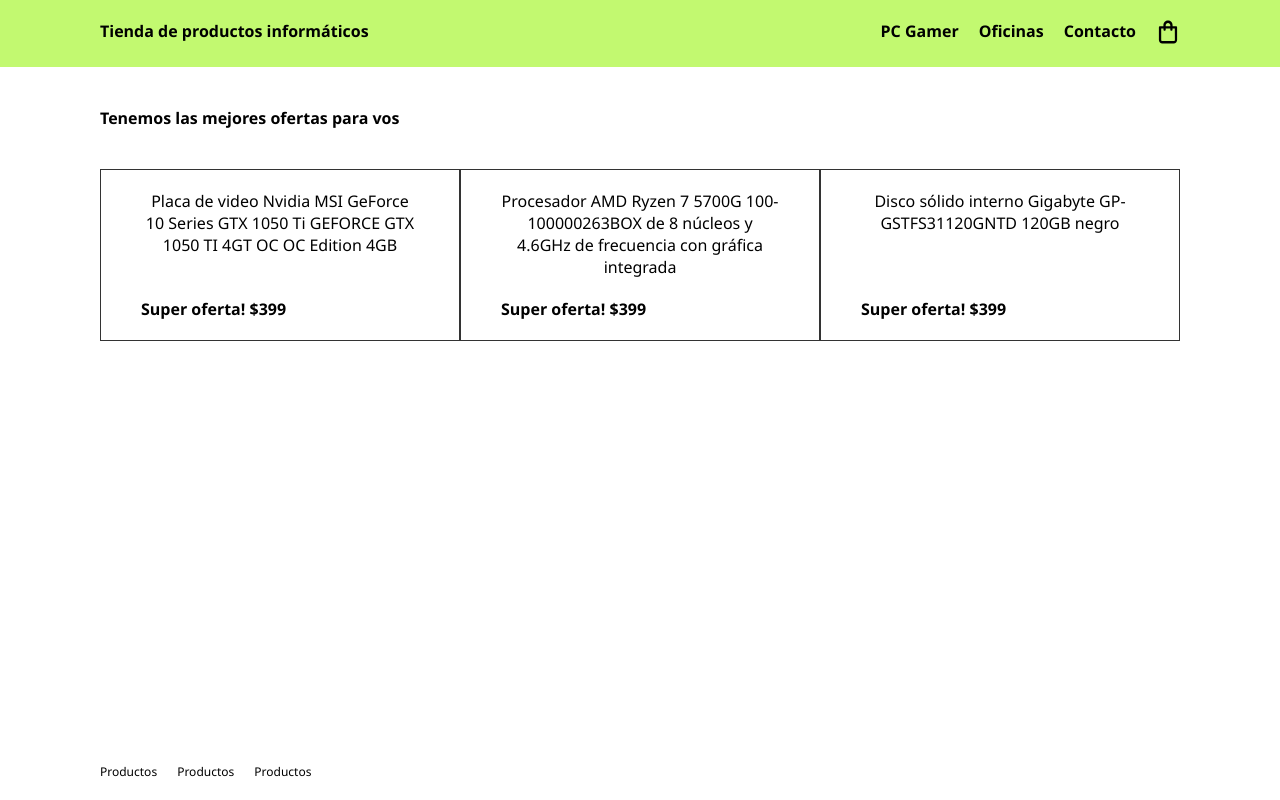
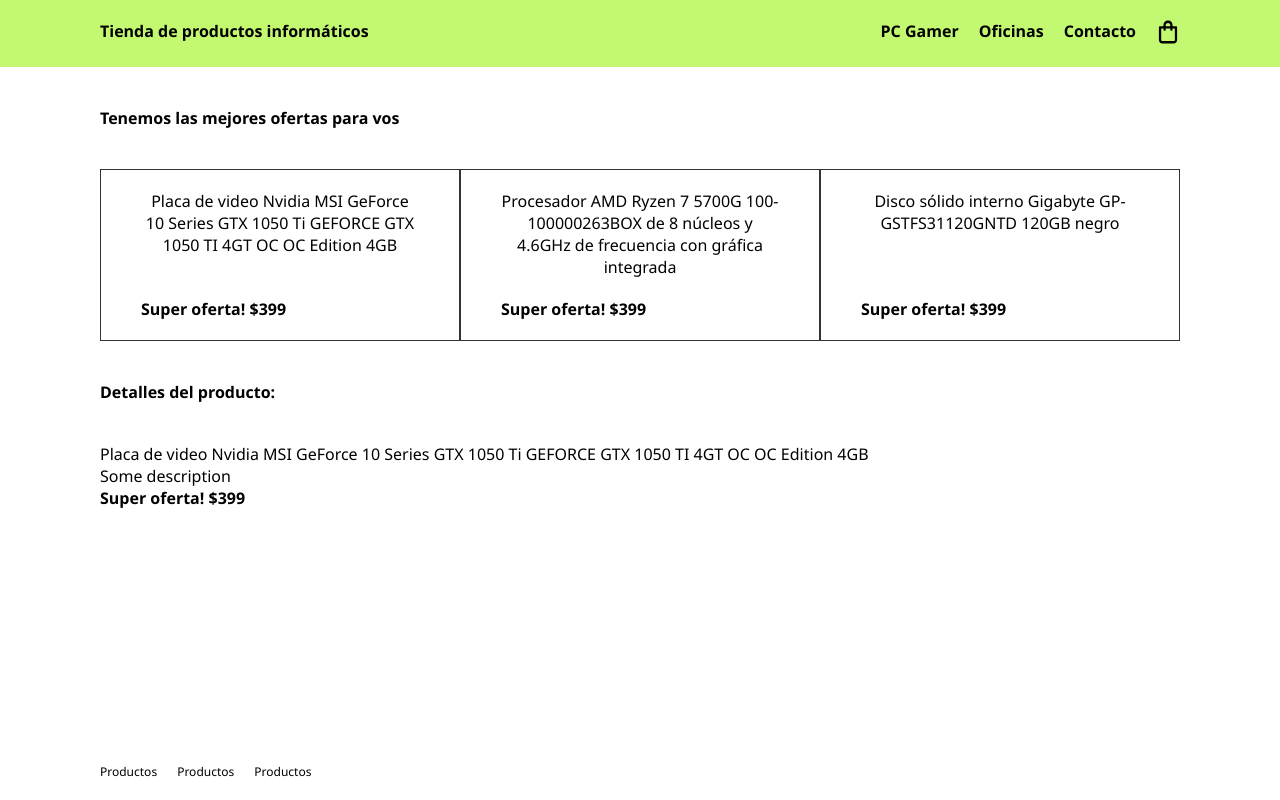
Before and after one commit to yikifp/ecommerce-4elementos, a React (Create React App) app: page / in a window 1280 px wide. Built offline with nearby package versions, Linux system fonts and the light colour scheme.

Commit message:
Update Item

```diff
--- /dev/null
+++ b/src/components/ItemDetail.jsx
@@ -0,0 +1,19 @@
+
+const ItemDetail = ({item}) => {
+
+    const {name, copy, price} = item;
+
+    return (
+        <div className="item-list-container">
+            <p>{name}</p>
+            <p>{copy}</p>
+            <h4 className="price">
+            <span>Super oferta! </span>
+            <span>${price}</span>
+            </h4>
+        </div>
+    )
+}
+
+
+export default ItemDetail;
--- /dev/null
+++ b/src/components/ItemDetailContainer.jsx
@@ -0,0 +1,27 @@
+import {useState, useEffect} from 'react';
+import ItemDetail from './ItemDetail';
+import {ReactComponent as LoaderIcon} from '../assets/svg/loader.svg';
+
+const ItemDetailContainer = ({productList}) => {
+    const [product, setProduct] = useState({});
+    const [loading, setLoading] = useState(true);
+
+    useEffect(()=> {
+        setTimeout(() => {
+            setProduct(productList[0]);
+            setLoading(false);
+        },2000)
+    })
+
+    return (
+        <div className="item-list-container">
+            <div className="content-wrapper">
+                <h2 className="title">Detalles del producto:</h2>
+                {loading ? <LoaderIcon /> :  <ItemDetail item={product} />}
+            </div>
+        </div>
+    )
+}
+
+
+export default ItemDetailContainer;
--- a/src/components/main.jsx
+++ b/src/components/main.jsx
@@ -1,11 +1,14 @@
 import ItemListContainer from './ItemListContainer';
+import ItemDetailContainer from './ItemDetailContainer';
+import products from '../data/products.json';
 
 const Main = () => {
 
     return (
         <section className="main">
             <div className="container">
-            <ItemListContainer greetings={'Bienvenidos a nuestro store'} />
+            <ItemListContainer productList={products} />
+            <ItemDetailContainer productList={products} />
             </div>
         </section>
     )
--- a/src/data/products.json
+++ b/src/data/products.json
@@ -2,16 +2,19 @@
     {
         "id": "1",
         "name": "Placa de video Nvidia MSI GeForce 10 Series GTX 1050 Ti GEFORCE GTX 1050 TI 4GT OC OC Edition 4GB",
-        "price": 399
+        "price": 399,
+        "copy": "Some description"
     },
     {
         "id": "2",
         "name": "Procesador AMD Ryzen 7 5700G 100-100000263BOX de 8 núcleos y 4.6GHz de frecuencia con gráfica integrada",
-        "price": 399
+        "price": 399,
+        "copy": "Some description"
     },
     {
         "id": "3",
         "name": "Disco sólido interno Gigabyte GP-GSTFS31120GNTD 120GB negro",
-        "price": 399
+        "price": 399,
+        "copy": "Some description"
     }
 ]
```
